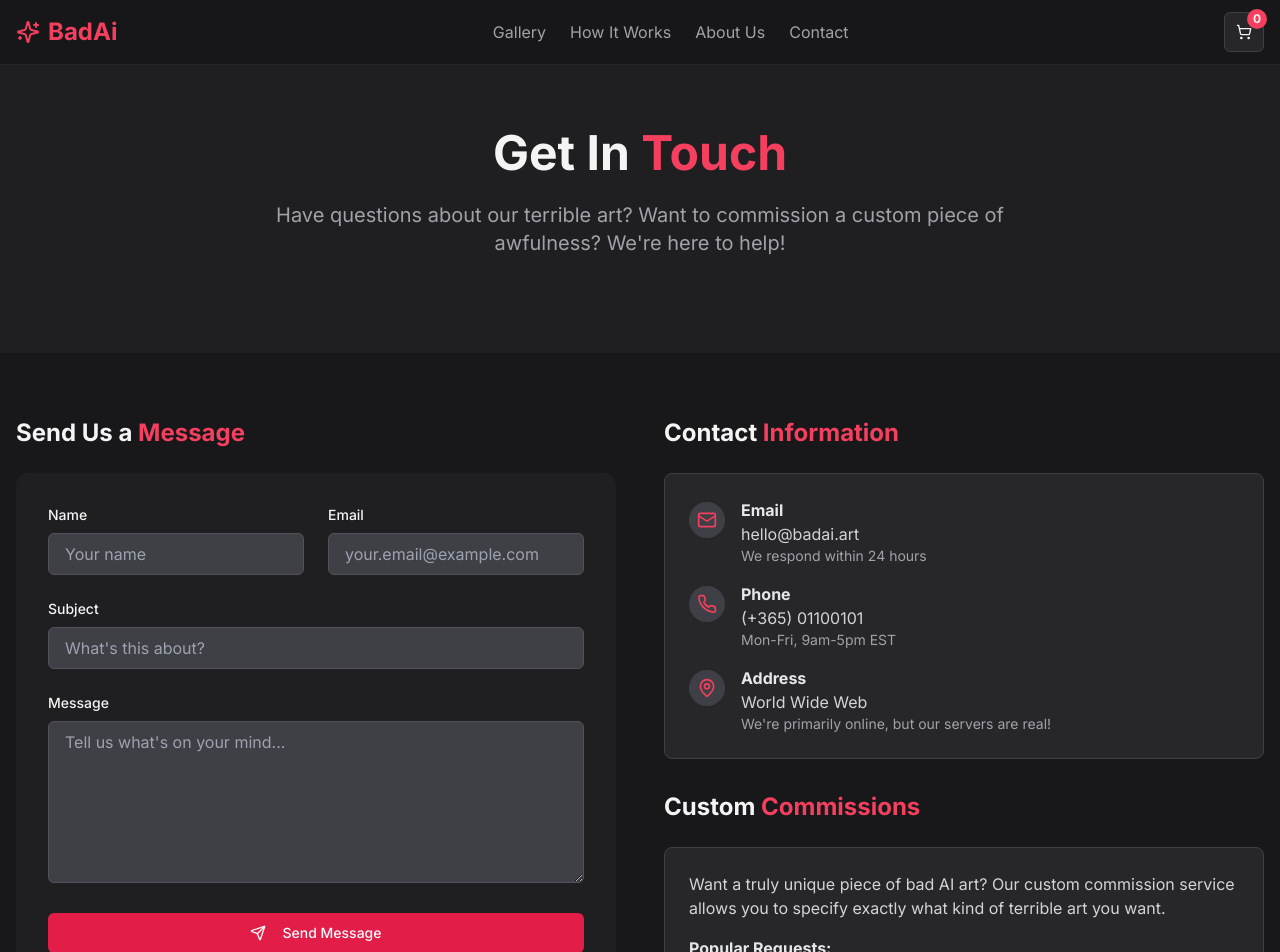
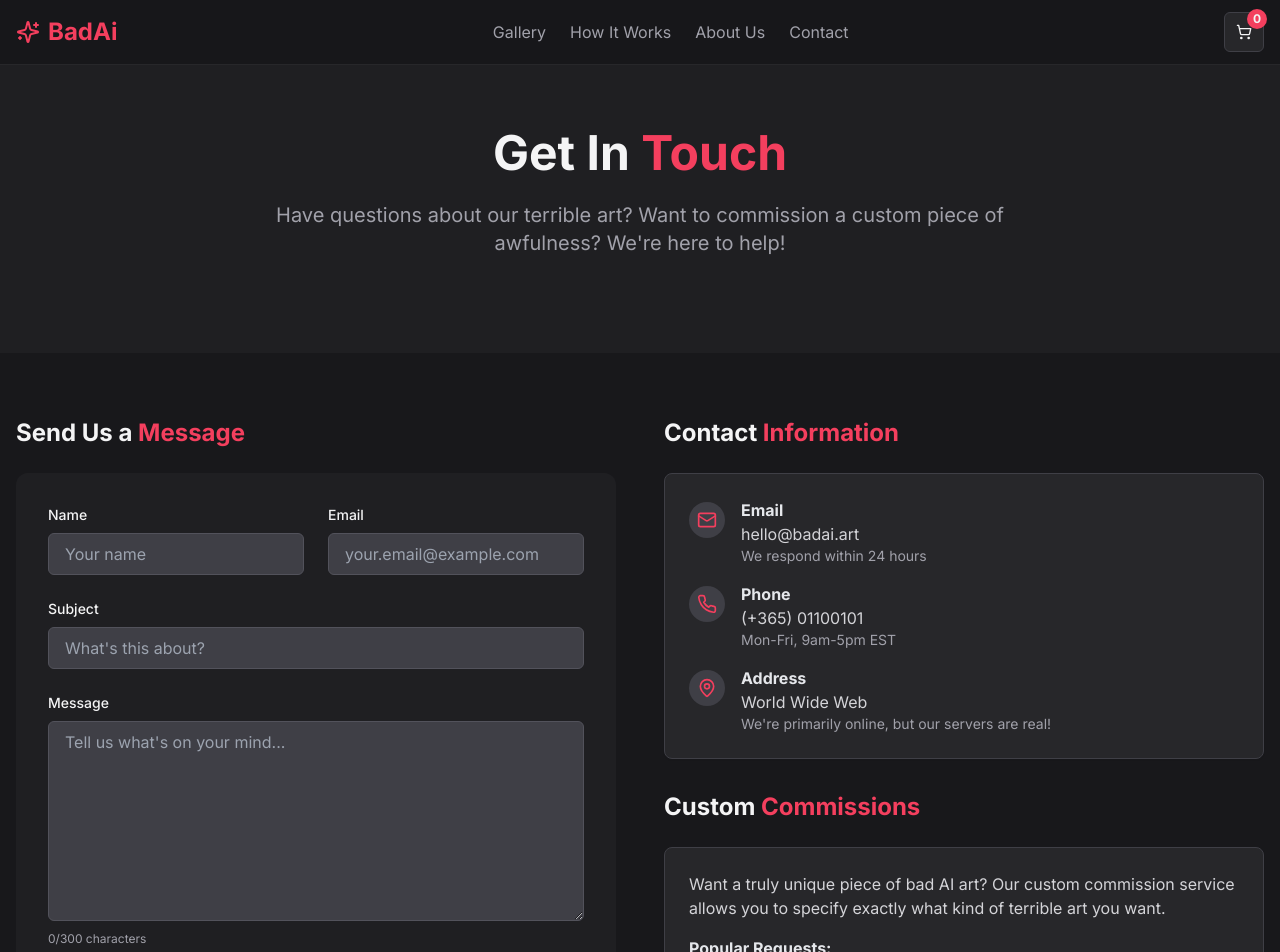
Before and after one commit to isaac00green/badai-ecommerce, a Next.js app: page /contact in a window 1280 px wide. Shown: the top 952 px of the page. Built offline with nearby package versions, Linux system fonts and the light colour scheme.

Commit message:
maximum character on message contact us

```diff
--- a/app/about-us/page.tsx
+++ b/app/about-us/page.tsx
@@ -56,12 +56,12 @@ export default function AboutUsPage() {
             <div className="bg-zinc-800 rounded-xl p-6">
               <div className="aspect-video rounded-lg bg-zinc-700 flex items-center justify-center">
                 <Image
-                  src="/images/ourteam.png" // Path relative to public folder
+                  src="/images/ourteam.png"
                   alt="Descriptive alt text for the image"
-                  width={1536} // Original width of your image
-                  height={1024} // Original height (maintain aspect ratio)
+                  width={1536}
+                  height={1024}
                   className="object-cover w-1536 h-1024 rounded-lg"
-                  quality={100} // Optional: reduce image quality for performance
+                  quality={80}
                 />
               </div>
             </div>
--- a/app/contact/page.tsx
+++ b/app/contact/page.tsx
@@ -5,8 +5,20 @@ import { ShoppingCart, Sparkles, Mail, Phone, MapPin, Send } from "lucide-react"
 import { Button } from "@/components/ui/button"
 import { Card, CardContent } from "@/components/ui/card"
 import { useCart } from "@/lib/cart-context"
+import { relative } from "path"
+import { text } from "stream/consumers"
+import { useState } from 'react'
 
 export default function ContactPage() {
+  const [message, setMessage] = useState('')
+
+  const handleMessageChange = (e: React.ChangeEvent<HTMLTextAreaElement>) => {
+    const MAX_MESSAGE_LENGTH = 300;
+    if (e.target.value.length <= MAX_MESSAGE_LENGTH) {
+      setMessage(e.target.value);
+    }
+  };
+
   return (
     <div className="min-h-screen bg-zinc-900 text-zinc-100">
       {/* Hero Banner */}
@@ -73,12 +85,21 @@ export default function ContactPage() {
                     <label htmlFor="message" className="block text-sm font-medium mb-2">
                       Message
                     </label>
-                    <textarea
-                      id="message"
-                      rows={6}
-                      className="w-full px-4 py-2 bg-zinc-700 border border-zinc-600 rounded-md focus:outline-none focus:ring-2 focus:ring-rose-500"
-                      placeholder="Tell us what's on your mind..."
-                    ></textarea>
+                    <div className="relative">
+                      <textarea
+                        id="message"
+                        rows={6}
+                        value={message}
+                        onChange={handleMessageChange}
+                        className="w-full px-4 py-2 bg-zinc-700 border border-zinc-600 rounded-md focus:outline-none focus:ring-2 focus:ring-rose-500 min-h-[200px] max-h-[400px]"
+                        placeholder="Tell us what's on your mind..."
+                      ></textarea>
+                        <div className={`text-xs mt-1 ${
+                          message.length >= 300 ? 'text-rose-500' : 'text-zinc-400'
+                        }`}>
+                          {message.length}/300 characters
+                        </div>
+                    </div>
                   </div>
                   <Button className="w-full bg-rose-600 hover:bg-rose-700">
                     <Send className="mr-2 h-4 w-4" />
```
